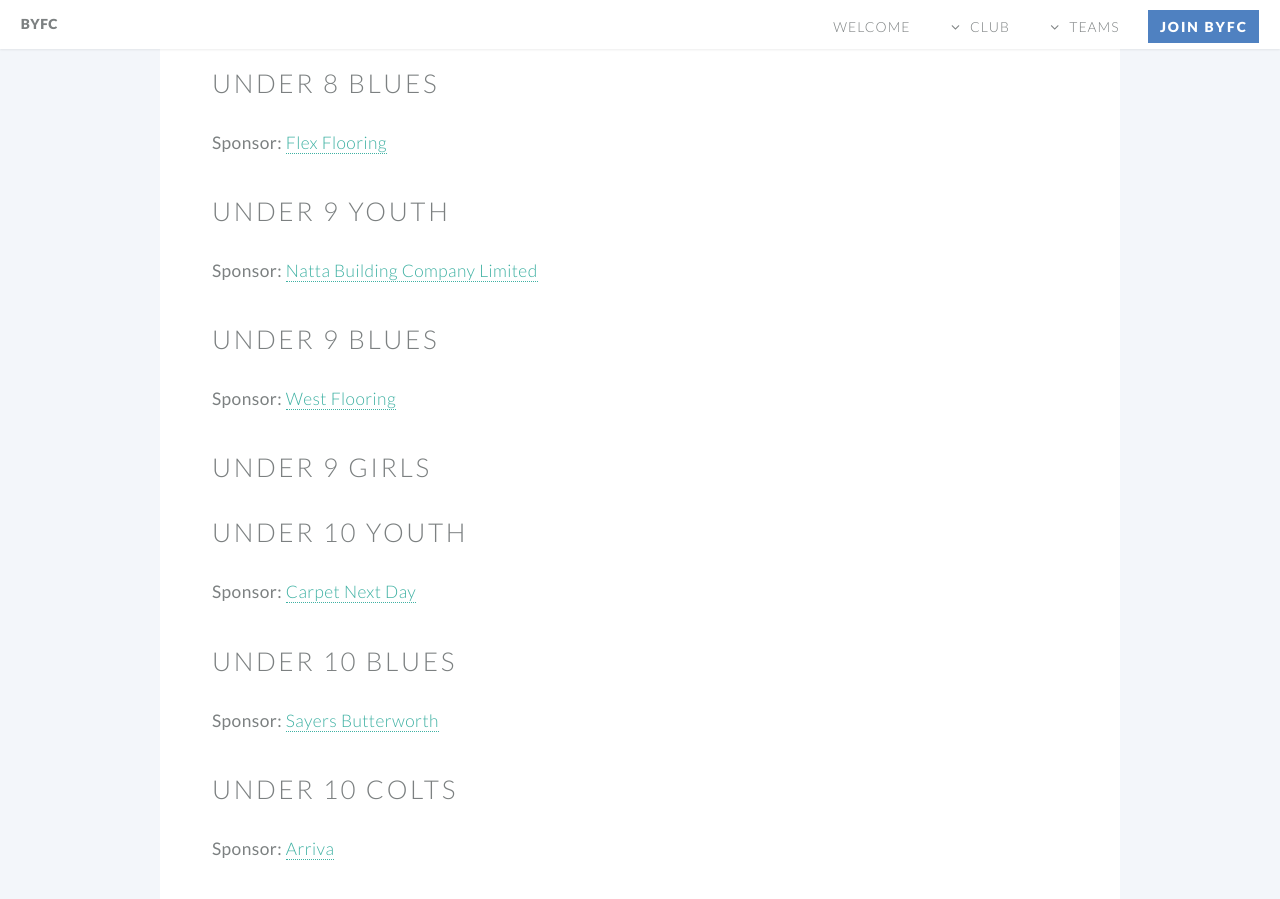
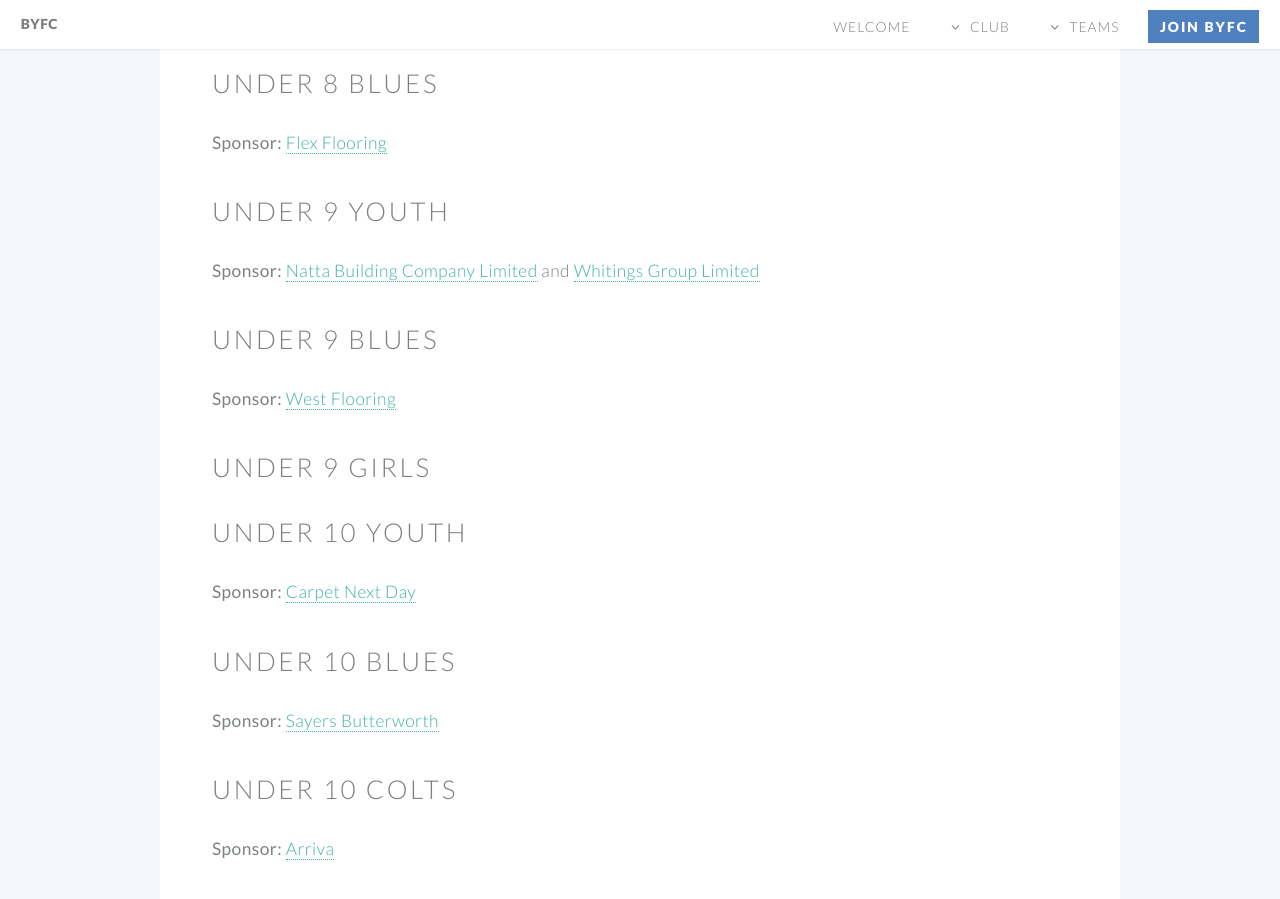
Before and after one commit to Pam-BYFC/BYFC.github.io, a Jekyll site: the page built from sponsors.md, in a window 1280 px wide and 900 px high, scrolled down 913 px. Built offline with Jekyll 4.4.1, drawn with Linux system fonts in a browser that asks for light colours.

Commit message:
Added second sponsor to sponsors page

```diff
--- a/sponsors.md
+++ b/sponsors.md
@@ -8,7 +8,9 @@
 {% for team in site.data.teams %}
 ## {{ team.name }}
 
-{% if team.sponsor %}<strong>Sponsor:</strong>
-    <a href="{{ team.sponsorURL }}">{{ team.sponsor }}</a>
+{% if team.sponsor %}
+<strong>Sponsor: </strong><a href="{{ team.sponsorURL }}">{{ team.sponsor }}</a>
+{% if team.sponsor2 %} and <a href="{{ team.sponsorURL2 }}">{{ team.sponsor2 }}</a> {% endif %}
 {% endif %}
+
 {% endfor %}
```
